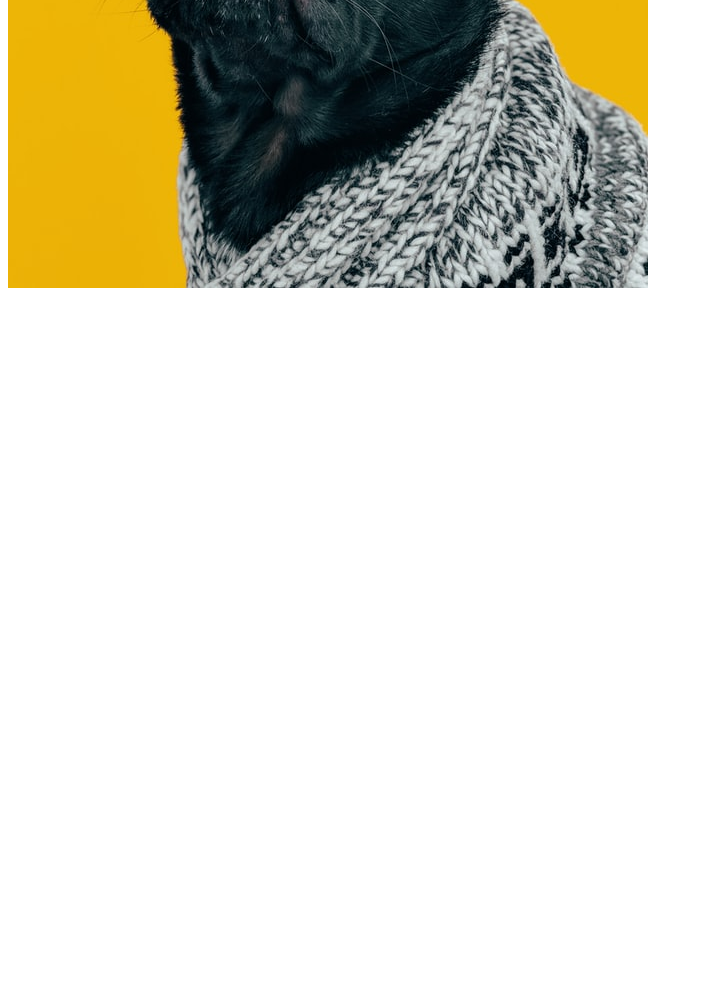
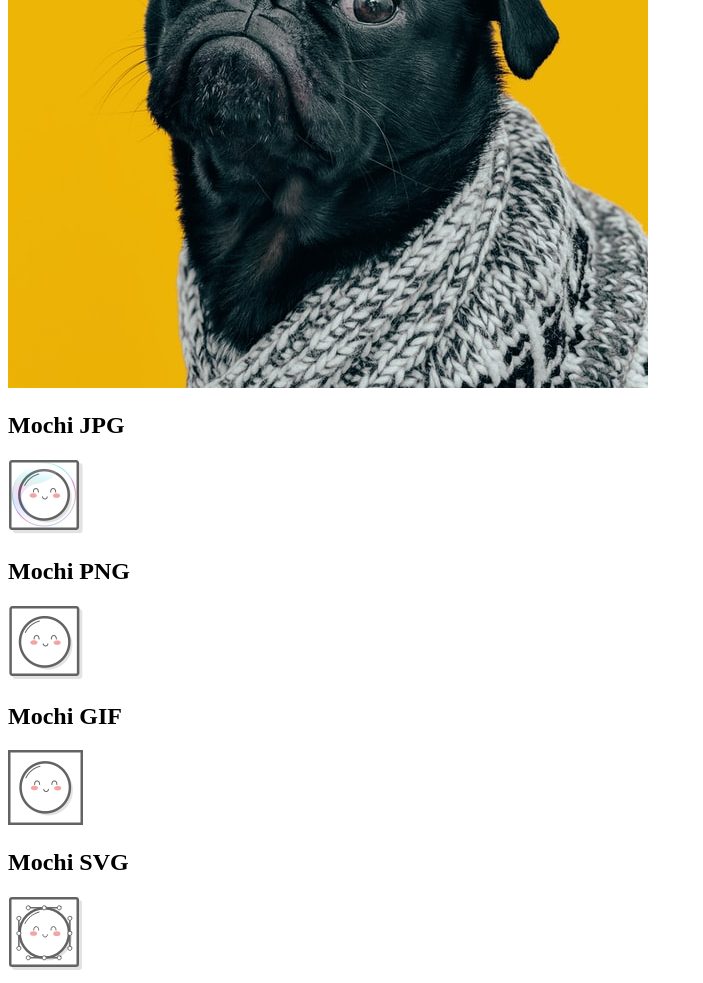
Before and after one commit to camdonoso/git_test, a plain HTML site: page odin-links-and-images/index.html in a window 1280 px wide. Shown: the part 1157-2140 px from the top of the page, without its empty margins (0-703 px from the left). Before the commit the page ends 1457 px from the top, so only its background shows below. Drawn offline with Linux system fonts and the light colour scheme.

```diff
--- a/odin-links-and-images/index.html
+++ b/odin-links-and-images/index.html
@@ -1,9 +1,8 @@
 <!DOCTYPE html>
-<html>
+<html lang="es">
 
 <head>
     <meta charset="utf-8">
-    <meta lang="es">
     <title>Links e imagenes</title>
 </head>
 
@@ -14,11 +13,19 @@
     <p>Lorem Ipsum is simply dummy text of the printing and typesetting industry. Lorem Ipsum has been the industry's standard dummy text ever since the 1500s, when an unknown printer took a galley of type and scrambled it to make a type specimen book. It
         has survived not only five centuries, but also the leap into electronic typesetting, remaining essentially unchanged. It was popularised in the 1960s with the release of Letraset sheets containing Lorem Ipsum passages, and more recently with desktop
         publishing software like Aldus PageMaker including versions of Lorem Ipsum.</p>
-    <img src="https://www.theodinproject.com/mstile-310x310.png" alt="The Odin Proect Logo">
+    <img src="https://unsplash.it/400/400" alt="The Odin Proect Logo">
     <p>It is a long established fact that a reader will be distracted by the readable content of a page when looking at its layout. The point of using Lorem Ipsum is that it has a more-or-less normal distribution of letters, as opposed to using 'Content
         here, content here', making it look like readable English. Many desktop publishing packages and web page editors now use Lorem Ipsum as their default model text, and a search for 'lorem ipsum' will uncover many web sites still in their infancy.
         Various versions have evolved over the years, sometimes by accident, sometimes on purpose (injected humour and the like).</p>
     <img src="./images/charlesdeluvio-Mv9hjnEUHR4-unsplash.jpg" alt="Charles el perro">
+    <h2>Mochi JPG</h2>
+    <img src="./images/mochi.jpg" alt="mochi en jpg" width="75">
+    <h2>Mochi PNG</h2>
+    <img src="./images/mochi.png" alt="mochi en png" width="75">
+    <h2>Mochi GIF</h2>
+    <img src="./images/mochi.gif" alt="mochi en gif" width="75">
+    <h2>Mochi SVG</h2>
+    <img src="./images/mochi.svg" alt="mochi en svg" width="75">
 </body>
 
 </html>
```
Also changed, not shown: odin-links-and-images/images/mochi.gif (added), odin-links-and-images/images/mochi.jpg (added), odin-links-and-images/images/mochi.png (added), odin-links-and-images/images/mochi.svg (added), 3 other files.
